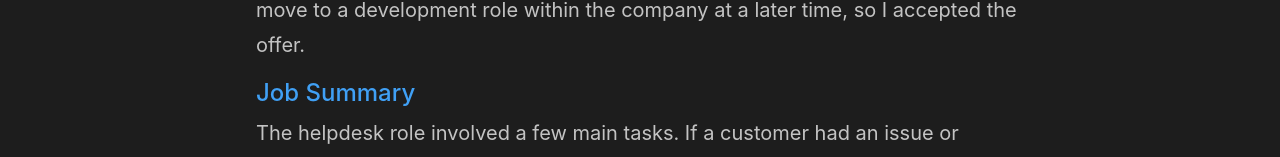
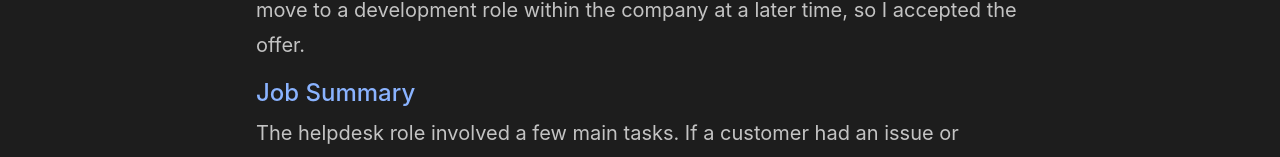
Before and after one commit to Dylan-Dotti/React-Portfolio-Website, a React (Create React App) app: page /employment in a window 1280 px wide. Shown: the part 717-874 px from the top of the page. Built offline with nearby package versions, Linux system fonts and the light colour scheme.

Commit message:
Change chapter title color

```diff
--- a/src/Components/Employment/employment.scss
+++ b/src/Components/Employment/employment.scss
@@ -56,7 +56,7 @@
     .chapter-section {
 
         .chapter-title {
-            color: $primary-color;
+            color: $secondary-color;
         }
     }
 }
```
